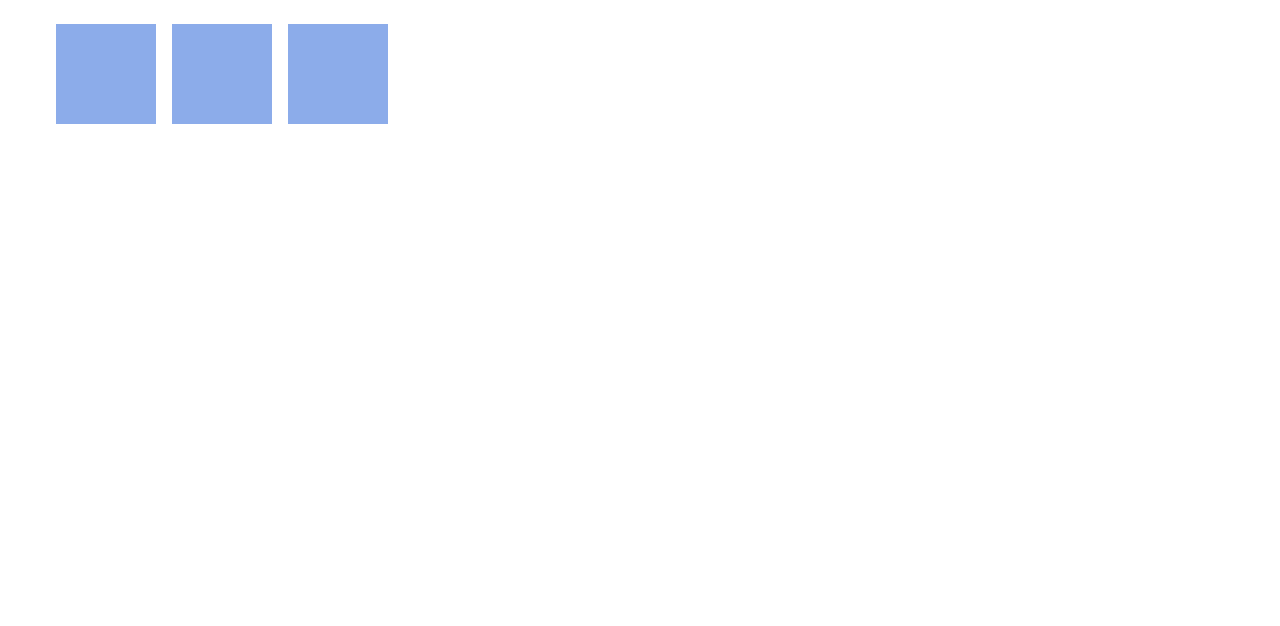
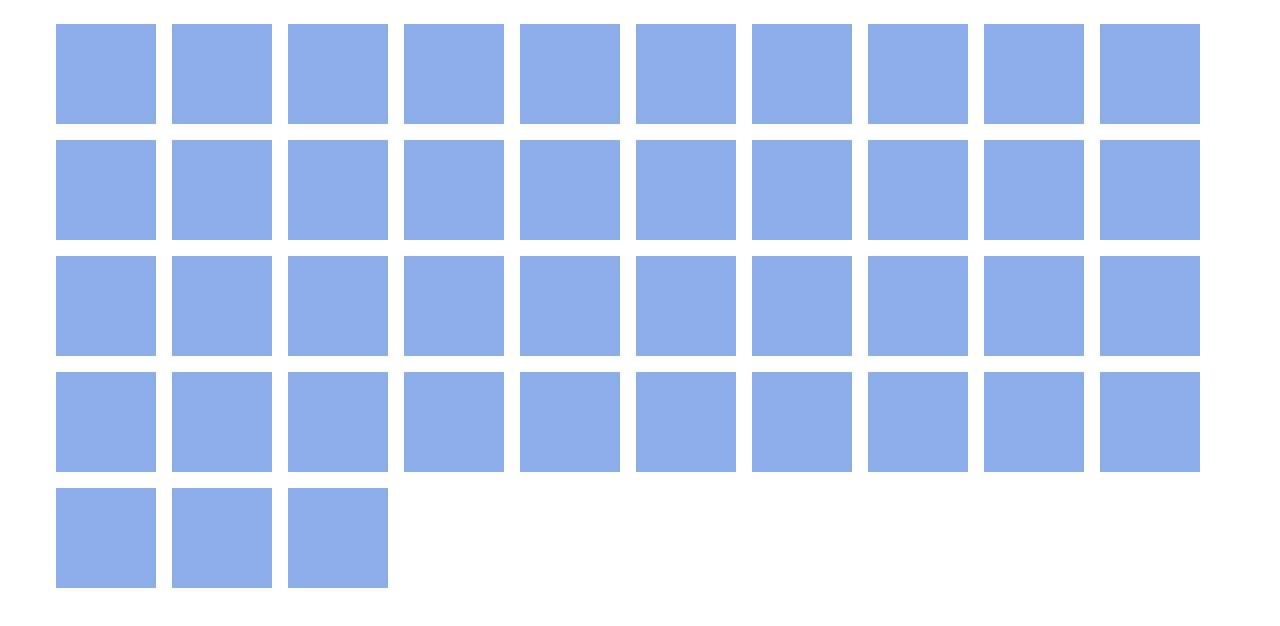
Before and after one commit to lightgh/fdev-prac, a plain HTML site: page index.html in a window 1280 px wide. Drawn offline with Linux system fonts and the light colour scheme.

Commit message:
practice using flex direction as well as the wrap to determine the wrap and direction

```diff
--- a/css/style.css
+++ b/css/style.css
@@ -2,6 +2,8 @@
 ul{
 	display: flex; /* or inline-flex*/
 	list-style: none;
+	flex-direction: row;
+	flex-wrap: wrap;
 }
 
 li{
--- a/index.html
+++ b/index.html
@@ -9,6 +9,48 @@
 		<li></li> <!-- first child element -->
 		<li></li> <!-- second child element -->
 		<li></li> <!-- third child element -->
+
+		<!-- Adding extra li elements -->
+		<li></li>
+		<li></li>
+		<li></li>
+		<li></li>
+		<li></li>
+		<li></li>
+		<li></li>
+		<li></li>
+		<li></li>
+		<li></li>
+		<li></li>
+		<li></li>
+		<li></li>
+		<li></li>
+		<li></li>
+		<li></li>
+		<li></li>
+		<li></li>
+		<li></li>
+		<li></li>
+		<li></li>
+		<li></li>
+		<li></li>
+		<li></li>
+		<li></li>
+		<li></li>
+		<li></li>
+		<li></li>
+		<li></li>
+		<li></li>
+		<li></li>
+		<li></li>
+		<li></li>
+		<li></li>
+		<li></li>
+		<li></li>
+		<li></li>
+		<li></li>
+		<li></li>
+		<li></li>
 	</ul>
 </body>
 </html>
```
